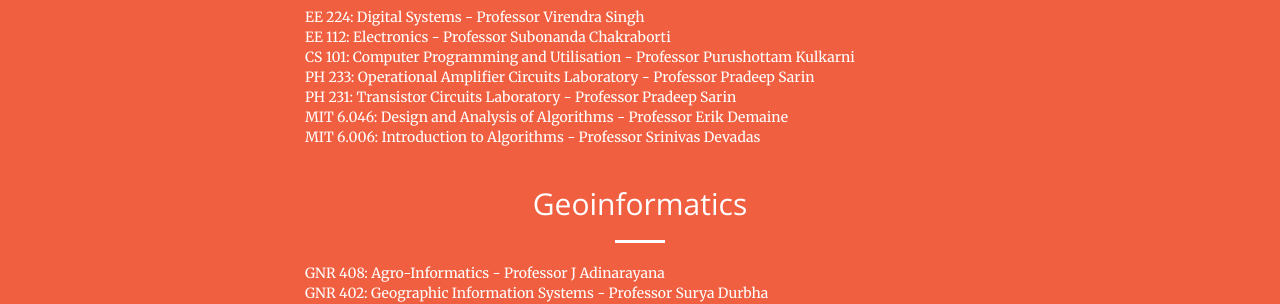
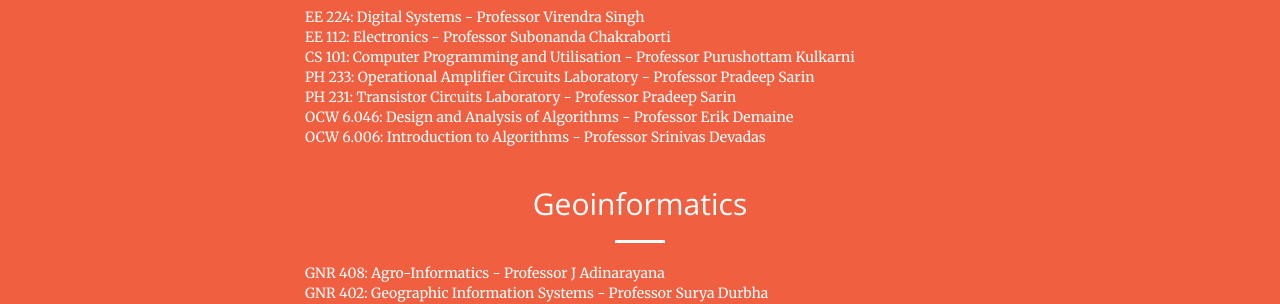
Before and after one commit to aravindbharathi/aravindbharathi.github.io, a Jekyll site: the page courses/index.html, which Jekyll copies as it is, in a window 1280 px wide and 900 px high, scrolled down 1756 px. Shown: the part 201-505 px from the top of the window. Built offline with Jekyll 4.4.1, drawn with Linux system fonts in a browser that asks for light colours.

Commit message:
Update index.html

```diff
--- a/courses/index.html
+++ b/courses/index.html
@@ -206,8 +206,8 @@
                     CS 101: Computer Programming and Utilisation - Professor Purushottam Kulkarni<br>
                     PH 233: Operational Amplifier Circuits Laboratory - Professor Pradeep Sarin<br>
                     PH 231: Transistor Circuits Laboratory - Professor Pradeep Sarin<br>
-                    MIT 6.046: Design and Analysis of Algorithms - Professor Erik Demaine<br>
-                    MIT 6.006: Introduction to Algorithms - Professor Srinivas Devadas<br>
+                    OCW 6.046: Design and Analysis of Algorithms - Professor Erik Demaine<br>
+                    OCW 6.006: Introduction to Algorithms - Professor Srinivas Devadas<br>
                     </ul>
                     </p>
                   </div><br>
```
